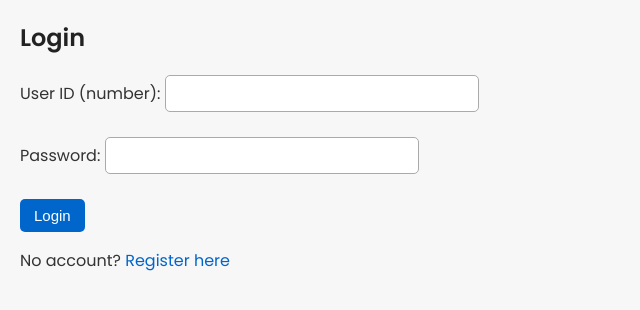
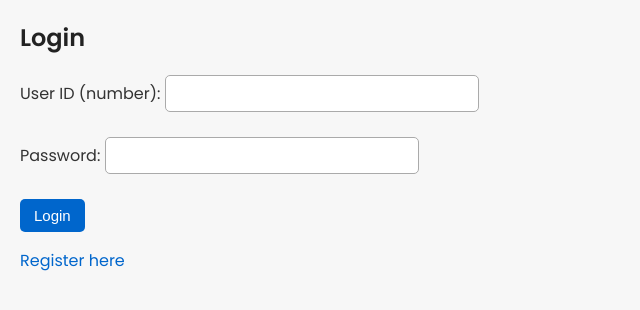
Before and after one commit to danasiongsin/itws2110-siongd, a PHP site: the page made by ITWS2110‐Fall2025‐siongd‐Quiz2/login.php in a window 1280 px wide. Shown: the top 310 px of the page, without its empty margins (0-640 px from the left). Run offline with PHP 8.4, Linux system fonts and the light colour scheme.

Commit message:
fix error

```diff
--- a/ITWS2110‐Fall2025‐siongd‐Quiz2/login.php
+++ b/ITWS2110‐Fall2025‐siongd‐Quiz2/login.php
@@ -47,7 +47,7 @@ if ($_SERVER['REQUEST_METHOD'] === 'POST') {
    <input type="password" name="password" required><br><br>
    <button type="submit">Login</button>
 </form>
-<p>No account? <a href="register.php">Register here</a></p>
+<p><a href="register.php">Register here</a></p>
 
 <p style="color:red;"><?php echo $error; ?></p>
 </body>
--- a/ITWS2110‐Fall2025‐siongd‐Quiz2/styles.css
+++ b/ITWS2110‐Fall2025‐siongd‐Quiz2/styles.css
@@ -11,7 +11,6 @@ h1, h2, h3 {
    font-weight: 600;
    color: #222;
 }
-
 
 button, input[type="submit"] {
    padding: 8px 14px;
```
Also changed, not shown: ITWS2110‐Fall2025‐siongd‐Quiz2/README.md.
